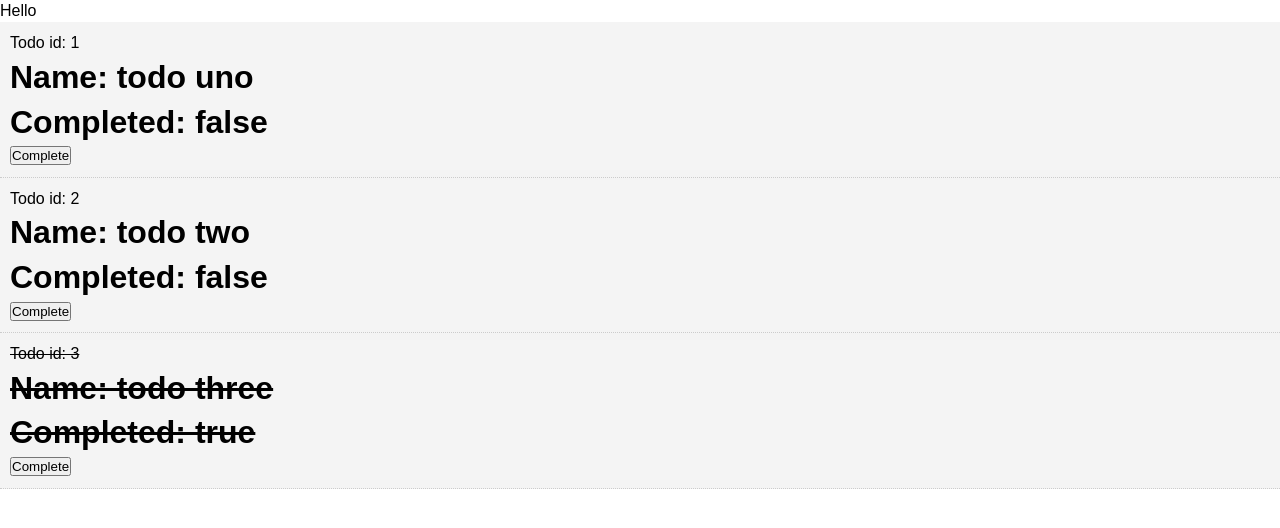
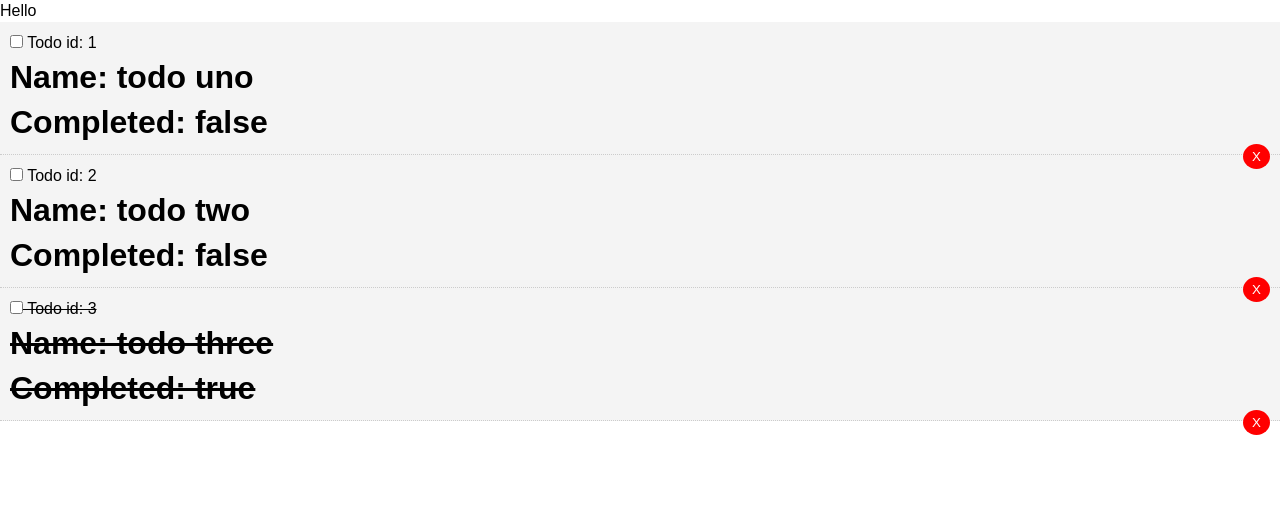
Before and after one commit to dionleung14/todolist-vue, a Vue app: page / in a window 1280 px wide. Shown: the top 528 px of the page. Built offline with nearby package versions, Linux system fonts and the light colour scheme.

Commit message:
added event listeners to delete and toggle complete. added emitters and listeners

```diff
--- a/src/components/TodoItem.vue
+++ b/src/components/TodoItem.vue
@@ -1,17 +1,29 @@
 <template>
   <div class="todo-item" v-bind:class="{'is-complete':coffee.completed}">
-    <p>Todo id: {{ coffee.id }} </p>
+    <p>
+      <input type="checkbox" v-on:change="markComplete">
+      Todo id: {{ coffee.id }}
+    </p>
     <h1>Name: {{ coffee.title }} </h1>
     <h1> Completed: {{ coffee.completed }} </h1>
-    <button :id="coffee.id">Complete</button>
+    <button class="del" :id="coffee.id" v-on:click="deleteMe" @click="$emit('del-todo', coffee.id)">X</button>
   </div>
 </template>
 
 <script>
-export default {
-  name: "TodoItem",
-  props: ["coffee"]
-}
+  export default {
+    name: "TodoItem",
+    props: ["coffee"],
+    methods: {
+      markComplete() {
+        this.coffee.completed = !this.coffee.completed
+      },
+      deleteMe() {
+        console.log("i've been clicked!")
+        console.log(this.coffee.id)
+      }
+    }
+  }
 </script>
 
 <style scoped>
--- a/src/components/Todos.vue
+++ b/src/components/Todos.vue
@@ -2,7 +2,7 @@
   <div>
     <div v-for="pokemon in geoduck" v-bind:key="pokemon.id">
       <!-- <h3>{{ pokemon.title }}</h3> -->
-      <TodoItem v-bind:coffee="pokemon"/>
+      <TodoItem v-bind:coffee="pokemon" v-on:del-todo="$emit('rec-one-todo', pokemon.id)"/>
     </div>
   </div>
 </template>
@@ -15,7 +15,12 @@
     components: {
       TodoItem
     },
-    props: ["geoduck"]
+    props: ["geoduck"],
+    methods: {
+      received() {
+        console.log("received a payload")
+      }
+    }
   };
 </script>
 
```
